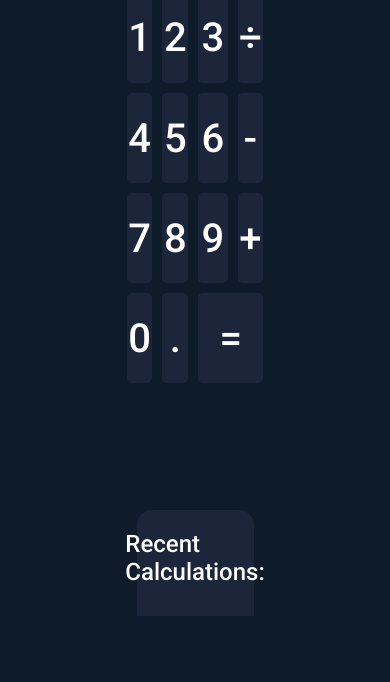
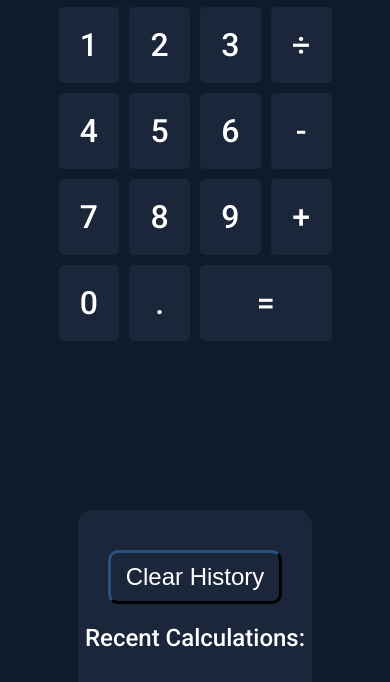
Before and after one commit to NikaBotchorishvili/Calculator, a website: page index.html in a window 390 px wide. Shown: the part 334-1016 px from the top of the page. Before the commit the page ends 950 px from the top, so only its background shows below. Drawn offline with Linux system fonts and the light colour scheme.

Commit message:
Fixed the issue #1 and also added functinality to remove calculation history from localStorage

```diff
--- a/css/style.css
+++ b/css/style.css
@@ -1,11 +1,15 @@
 @import url('https://fonts.googleapis.com/css2?family=Roboto:wght@500&display=swap');
+:root{
+	--RichBlack: #0D1B2A;
+	--OxfordBlue: #1B263B;
+}
 
 *{
 	margin: 0;
 	padding: 0;
 }
 body {
-	background: #0d1b2a;
+	background: var(--RichBlack);
 	color: white;
 	font-family: 'Roboto', sans-serif;
 }
@@ -18,11 +22,22 @@ body {
 	flex-direction: column;
 	justify-content: center;
 }
+
+.grid {
+	padding: 10px;
+	display: grid;
+	width: 35%;
+	height: 70%;
+	grid-template-columns: repeat(4, 1fr);
+	grid-template-rows: repeat(6, 1fr);
+	gap: 10px;
+}
+
 .item {
 	display: flex;
 	justify-content: center;
 	align-items: center;
-	background-color: #1b263b;
+	background-color: var(--OxfordBlue);
 	text-align: center;
     font-size: 2.5rem;
     border-radius: 5px;
@@ -34,21 +49,12 @@ body {
 	justify-content: right;
 	align-items: center;
 	padding-right: 5%;
-	background-color: #1b263b;
+	background-color: var(--OxfordBlue);
 	text-align: center;
     font-size: 2.5rem;
     border-radius: 5px;
 
 
-}
-.grid {
-	padding: 10px;
-	display: grid;
-	width: 35%;
-	height: 70%;
-	grid-template-columns: repeat(4, 1fr);
-	grid-template-rows: repeat(6, 1fr);
-	gap: 10px;
 }
 
 .item-input{
@@ -84,13 +90,13 @@ body {
 }
 
 .history{
-	padding-top: 20px;
+	padding-top: 40px;
 	display: flex;
 	width: 30%;
 	margin: 0 auto;
 	align-items: center;
 	flex-direction: column;
-	background-color: #1b263b;
+	background-color: var(--OxfordBlue);
 	border-top-right-radius: 15px;
 	border-top-left-radius: 15px;
 
@@ -116,16 +122,58 @@ body {
 	align-items: center;
 	justify-content: center;
 	flex-direction: column;
-	background-color: #0d1b2a;
+	background-color: var(--RichBlack);
 	padding: 20px 0;
 	border-radius: 10px;
 }
 
-.calculation{
-	color: lightgreen;
+
+.clear-history{
+	background: transparent;
+	color: white;
+	font-size: 1.5rem;
+	padding: 10px 15px;
+	border-radius: 10px;
+	border-color: var(--RichBlack);
+	border-width: 3px;
+	margin-bottom: 20px;
 }
 
-.answer{
-	font-size: 2rem;
-	color: red;
+@media only screen and (max-width:1050px) {
+	.grid{
+		width: 45%;
+		height: 70%;
+	}
 }
+
+@media only screen and (max-width:850px){
+	.grid{
+		width: 60%;
+		height: 75%;
+	}
+
+	.history{
+		width: 40%;
+	}
+}
+
+@media only screen and (max-width:650px){
+	.grid{
+		width: 70%;
+		height: 70%;
+	}
+
+	.history{
+		width: 60%;
+	}
+}
+
+@media only screen and (max-width: 480px){
+	.grid{
+		height: 60%;
+	}
+
+	.item{
+		font-size: 2rem;
+	}
+}
--- a/index.html
+++ b/index.html
@@ -33,7 +33,9 @@
 			</div>
 		</main>
 
+
 		<section class="history">
+			<button class="clear-history">Clear History</button>
 			<h1 class="history-header">Recent Calculations:</h1>
 
 			<ul id="history-list"></ul>
--- a/js/index.js
+++ b/js/index.js
@@ -1,5 +1,6 @@
 "use strict";
 const historyListElement = document.getElementById("history-list");
+const clearHistoryElement = document.querySelector(".clear-history");
 const inputBox = document.getElementById("input-box");
 const items = document.querySelectorAll(".item");
 const equals = document.getElementById("equals");
@@ -13,7 +14,7 @@ else {
     const calculationHistory = window.localStorage.getItem("calculationHistory");
     if (calculationHistory != null && calculationHistory != "") {
         const calcHistoryArray = calculationHistory.split(" ");
-        calcHistoryArray.forEach(element => {
+        calcHistoryArray.forEach((element) => {
             if (element != "") {
                 CreateCalculationListItem(element);
                 console.log(element);
@@ -55,7 +56,7 @@ equals === null || equals === void 0 ? void 0 : equals.addEventListener("click",
         inputBox.innerText = answer;
         CreateCalculationListItem(equation);
         const oldCalculationHistory = window.localStorage.getItem("calculationHistory");
-        window.localStorage.setItem("calculationHistory", oldCalculationHistory + ' ' + `${equation}`);
+        window.localStorage.setItem("calculationHistory", oldCalculationHistory + " " + `${equation}`);
         action = false;
         // 	This action=false makes it so we can continue addition, multiplication, division etc after clicking on equals
     }
@@ -64,6 +65,11 @@ clear === null || clear === void 0 ? void 0 : clear.addEventListener("click", ()
     if (inputBox != null)
         inputBox.innerText = "";
     action = false;
+});
+clearHistoryElement === null || clearHistoryElement === void 0 ? void 0 : clearHistoryElement.addEventListener("click", () => {
+    window.localStorage.removeItem("calculationHistory");
+    if (historyListElement != null)
+        historyListElement.innerHTML = "";
 });
 function CreateCalculationListItem(equation) {
     const listElement = document.createElement("li");
```
Also changed, not shown: js/index.ts (+21 -15 lines).
